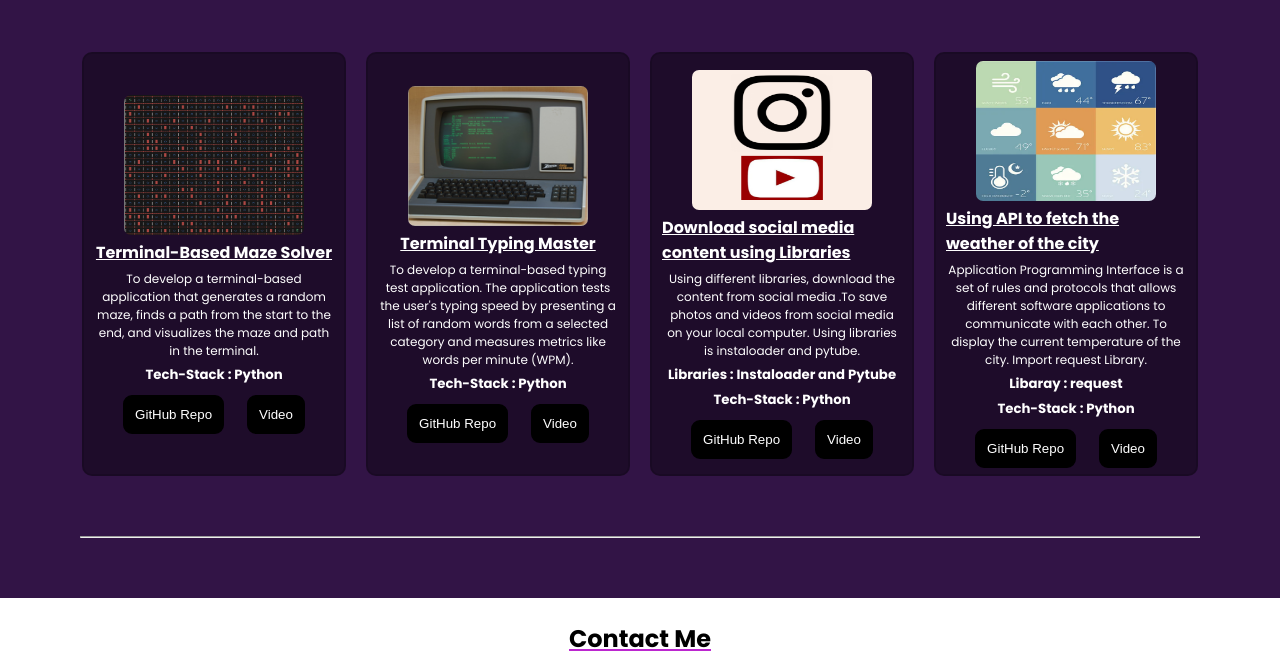
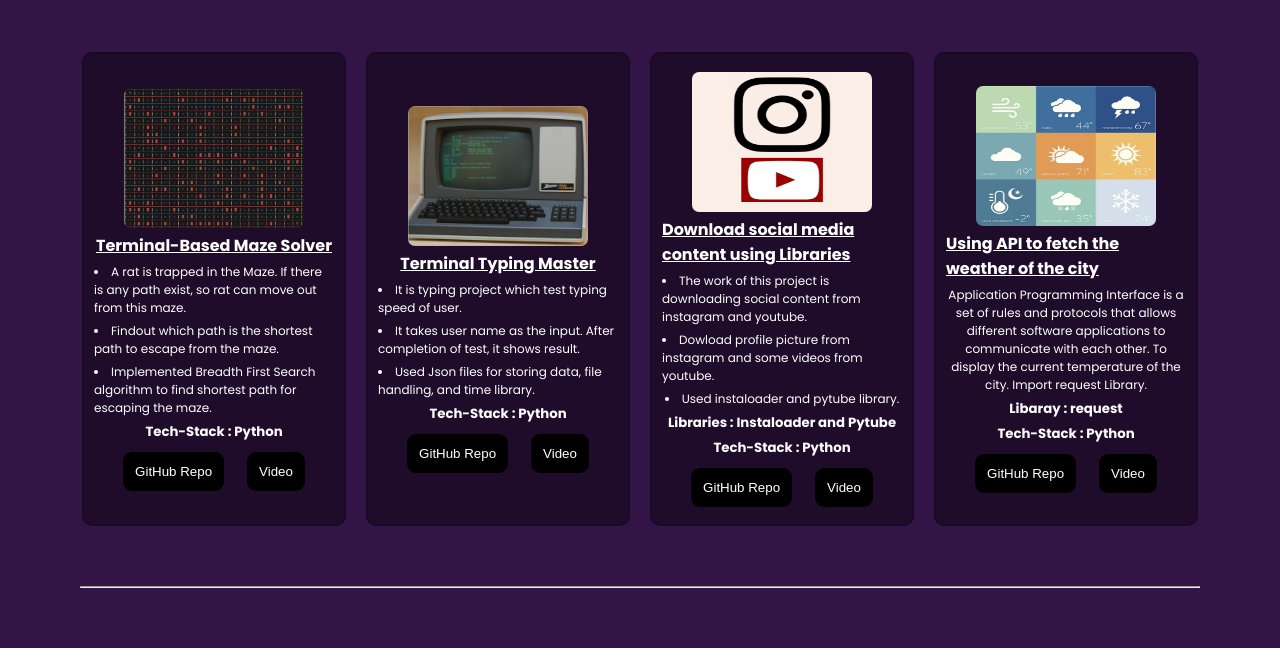
Before and after one commit to karan2782/portfolio-repo, a plain HTML site: page index.html in a window 1280 px wide. Shown: the part 2416-3084 px from the top of the page. Drawn offline with nearby package versions, Linux system fonts and the light colour scheme.

Commit message:
project 3 line add

```diff
--- a/index.html
+++ b/index.html
@@ -132,8 +132,9 @@
                     <div class="project">
                         <img src="maze.png" alt="maze">
                         <h4>Terminal-Based Maze Solver</h4>
-                        <p>To develop a terminal-based application that generates a random maze, finds a path
-                            from the start to the end, and visualizes the maze and path in the terminal.</p>
+                        <li>A rat is trapped in the Maze. If there is any path exist, so rat can move out from this maze.</li>
+                        <li>Findout which path is the shortest path to escape from the maze.</li>
+                        <li>Implemented Breadth First Search algorithm to find shortest path for escaping the maze.</li>
                         <h5>Tech-Stack : Python</h5>
                         <div class="btn-project">
                             <button><a href="https://github.com/karan2782/terminal-maze-solver" target="_blank">GitHub
@@ -145,9 +146,9 @@
                     <div class="project">
                         <img src="terminal.png" alt="typing-project">
                         <h4>Terminal Typing Master</h4>
-                        <p>To develop a terminal-based typing test application. The application tests the
-                            user's typing speed by presenting a list of random words from a selected
-                            category and measures metrics like words per minute (WPM).</p>
+                        <li>It is typing project which test typing speed of user.</li>
+                        <li>It takes user name as the input. After completion of test, it shows result.</li>
+                        <li>Used Json files for storing data, file handling, and time library.</li>
                         <h5>Tech-Stack : Python</h5>
                         <div class="btn-project">
                             <button><a href="https://github.com/karan2782/terminal-typing-master" target="_blank">GitHub
@@ -159,10 +160,9 @@
                     <div class="project">
                         <img src="social-md.png" alt="social media-project">
                         <h4>Download social media content using Libraries</h4>
-                        <p>Using different libraries, download the content from social media
-                            .To save photos and videos from social media on your local computer. Using libraries is
-                            instaloader and pytube.
-                        </p>
+                        <li>The work of this project is downloading social content from instagram and youtube.</li>
+                        <li>Dowload profile picture from instagram and some videos from youtube.</li>
+                        <li>Used instaloader and pytube library.</li>
                         <h5>Libraries : Instaloader and Pytube</h5>
                         <h5>Tech-Stack : Python</h5>
                         <div class="btn-project">
@@ -213,7 +213,8 @@
 
                 <div class="contact-info">
                     <img src="lnkdin.webp" alt="">
-                    <div><a href="https://www.linkedin.com/in/karan-tanwar-790042239/" target="_blank">karan-tanwar-790042239</a></div>
+                    <div><a href="https://www.linkedin.com/in/karan-tanwar-790042239/"
+                            target="_blank">karan-tanwar-790042239</a></div>
                 </div>
 
                 <div class="contact-info">
--- a/style.css
+++ b/style.css
@@ -275,7 +275,7 @@ main hr {
 .forthSection .project{
     border: 2px solid rgba(0, 0, 0, 0.151);
     border-radius: 10px;
-    height: 400px;
+    height: 450px;
     width: 240px;
     padding: 10px;
     display: flex;
@@ -295,6 +295,9 @@ main hr {
     font-size: 12px;
     text-align: center;
 }
+.project li{
+    font-size: 12px;
+}
 .project h4{
     text-decoration: underline;
 }
@@ -306,6 +309,7 @@ main hr {
     column-gap: 23px;
 
 }
+
 
 .forthSection .project .btn-project button{
 
```
Lines whose indentation alone changed are shown as unchanged.
